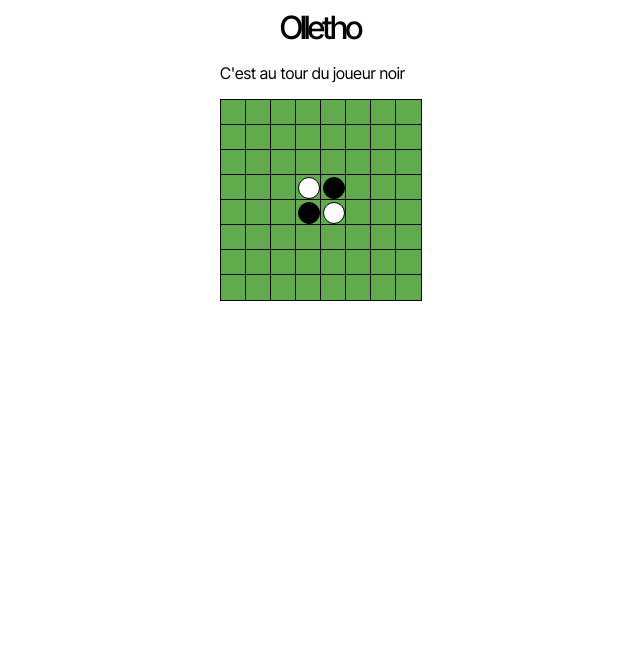
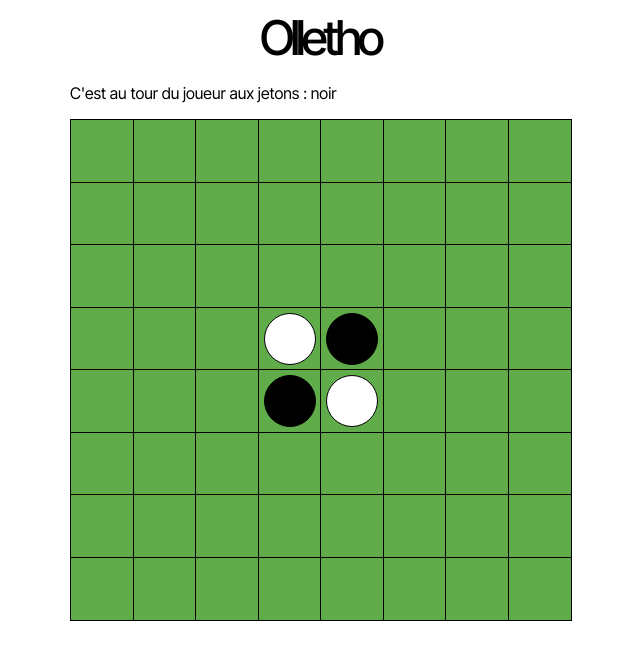
Before and after one commit to MaelleN95/olletho, a React (Vite) app: page / in a window 1280 px wide. Shown: the top 660 px of the page, without its empty margins (320-960 px from the left). Built offline with nearby package versions, Linux system fonts and the light colour scheme.

Commit message:
Refactor: split components and adding useful information for the player

```diff
--- a/src/components/GameBoard.jsx
+++ b/src/components/GameBoard.jsx
@@ -1,11 +1,11 @@
 import { useState } from 'react';
 import Cell from './Cell.jsx';
+import GameStatus from './GameStatus.jsx';
 import {
   initializeBoard,
   validMoves,
   flipPieces,
-  checkGameOver,
-  checkWinner,
+  checkEndGame,
   canPlayerMakeMove,
 } from '../logic/gameLogic';
 import '../styles/gameboard.css';
@@ -17,6 +17,9 @@ function GameBoard() {
   const [player, setPlayer] = useState(1); // Player 1 is black, player 2 is white
   const [lastMove, setLastMove] = useState(null);
   const [flippedPieces, setFlippedPieces] = useState([]);
+
+  const [message, setMessage] = useState('');
+  const [endGame, setEndGame] = useState(false);
 
   /**
    * Execute the move for the current player
@@ -66,6 +69,8 @@ function GameBoard() {
    * @param {number} col The column index where the player wants to move
    */
   const managePlayerMove = (row, col) => {
+    // Reset the message
+    setMessage('');
     // Try to execute the game logic for the current player
     const { moveExecuted, newBoardState } = executeMove(row, col, player);
 
@@ -73,14 +78,9 @@ function GameBoard() {
     if (moveExecuted) {
       const nextPlayer = 3 - player; // Switch to the other player
       // Check if the game is over
-      const gameOver = checkGameOver(newBoardState);
+      setEndGame(checkEndGame(newBoardState));
 
-      if (gameOver) {
-        console.log('Game Over');
-        const [winner, blackPieces, whitePieces] = checkWinner(newBoardState);
-        console.log('Winner is ', winner);
-        console.log('Black pieces: ', blackPieces);
-        console.log('White pieces: ', whitePieces);
+      if (endGame) {
         return;
       }
 
@@ -90,22 +90,27 @@ function GameBoard() {
         setPlayer(nextPlayer);
       } else if (canPlayerMakeMove(player, newBoardState)) {
         // If the next player can't move, keep the current player
-        console.log(
-          `Player ${
-            nextPlayer === 1 ? 'black' : 'white'
-          } has no valid moves. Player ${
-            player === 1 ? 'black' : 'white'
-          } continues.`
+        setMessage(
+          `Le joueur aux jetons ${
+            nextPlayer === 1 ? 'noir' : 'blanc'
+          } n'a aucun mouvement valide. Le joueur aux jetons ${
+            player === 1 ? 'noir' : 'blanc'
+          } continue.`
         );
       }
     } else {
-      console.log('Invalid move');
+      setMessage('Coup invalide.');
     }
   };
 
   return (
     <>
-      <p>C&apos;est au tour du joueur {player === 1 ? 'noir' : 'blanc'}</p>
+      <GameStatus
+        player={player}
+        endGame={endGame}
+        boardState={boardState}
+        message={message}
+      />
       <div id="board">
         {boardState.map((row, rowIndex) =>
           row.map((cellValue, colIndex) => (
--- /dev/null
+++ b/src/components/GameStatus.jsx
@@ -0,0 +1,37 @@
+import { checkWinner } from '../logic/gameLogic';
+
+function GameStatus({ player, endGame, boardState, message }) {
+  if (endGame) {
+    const [winner, numberOfBlackDisk, numberOfWhiteDisk] =
+      checkWinner(boardState);
+
+    if (winner === 'draw') {
+      return (
+        <div className="game-status">
+          <h2>Egalité !</h2>
+          <p>Nombre de jetons noirs : {numberOfBlackDisk}</p>
+          <p>Nombre de jetons blancs : {numberOfWhiteDisk}</p>
+        </div>
+      );
+    } else {
+      return (
+        <div className="game-status">
+          <h2>Le joueur aux jetons {winner} a gagné !</h2>
+          <p>Nombre de jetons noirs : {numberOfBlackDisk}</p>
+          <p>Nombre de jetons blancs : {numberOfWhiteDisk}</p>
+        </div>
+      );
+    }
+  }
+  return (
+    <div className="game-status">
+      <p>
+        C&apos;est au tour du joueur aux jetons :{' '}
+        {player === 1 ? 'noir' : 'blanc'}
+      </p>
+      {message ? <p>{message}</p> : null}
+    </div>
+  );
+}
+
+export default GameStatus;
--- a/src/logic/gameLogic.js
+++ b/src/logic/gameLogic.js
@@ -3,7 +3,9 @@
  * @returns {Array<Array<number>>} The initialized board state
  */
 export const initializeBoard = () => {
-    const newBoardState = Array(8).fill().map(() => Array(8).fill(0));
+  const newBoardState = Array(8)
+    .fill()
+    .map(() => Array(8).fill(0));
   newBoardState[3][3] = 2;
   newBoardState[3][4] = 1;
   newBoardState[4][3] = 1;
@@ -11,7 +13,6 @@ export const initializeBoard = () => {
 
   return newBoardState;
 };
-
 
 /**
  *  Check if the board is full
@@ -67,11 +68,11 @@ export const checkWinner = (boardState) => {
   }
 
   if (blackPieces > whitePieces) {
-    return ['black', blackPieces, whitePieces];
+    return ['noir', blackPieces, whitePieces];
   } else if (whitePieces > blackPieces) {
-    return ['white', blackPieces, whitePieces];
+    return ['blanc', blackPieces, whitePieces];
   } else {
-    return ['draw', blackPieces, whitePieces];
+    return ['égalité', blackPieces, whitePieces];
   }
 };
 
@@ -80,7 +81,7 @@ export const checkWinner = (boardState) => {
  * @param {Array<Array<number>>} boardState The current state of the board
  * @returns {boolean} True if the game is over, false otherwise
  * */
-export const checkGameOver = (boardState) => {
+export const checkEndGame = (boardState) => {
   if (isBoardFull(boardState)) {
     return true;
   } else if (
--- a/src/styles/gameboard.css
+++ b/src/styles/gameboard.css
@@ -1,8 +1,8 @@
 #board {
   display: grid;
   grid-template-columns: repeat(8, 1fr);
-  width: 200px;
-  height: 200px;
+  width: 500px;
+  height: 500px;
   margin: auto;
 }
 
--- a/src/styles/index.css
+++ b/src/styles/index.css
@@ -13,7 +13,7 @@ main {
 
 h1 {
   text-align: center;
-  font-size: 2rem;
+  font-size: 3rem;
   letter-spacing: -0.09em;
   font-weight: 500;
   margin: 0.5rem 0;
```
Lines whose indentation alone changed are shown as unchanged.
